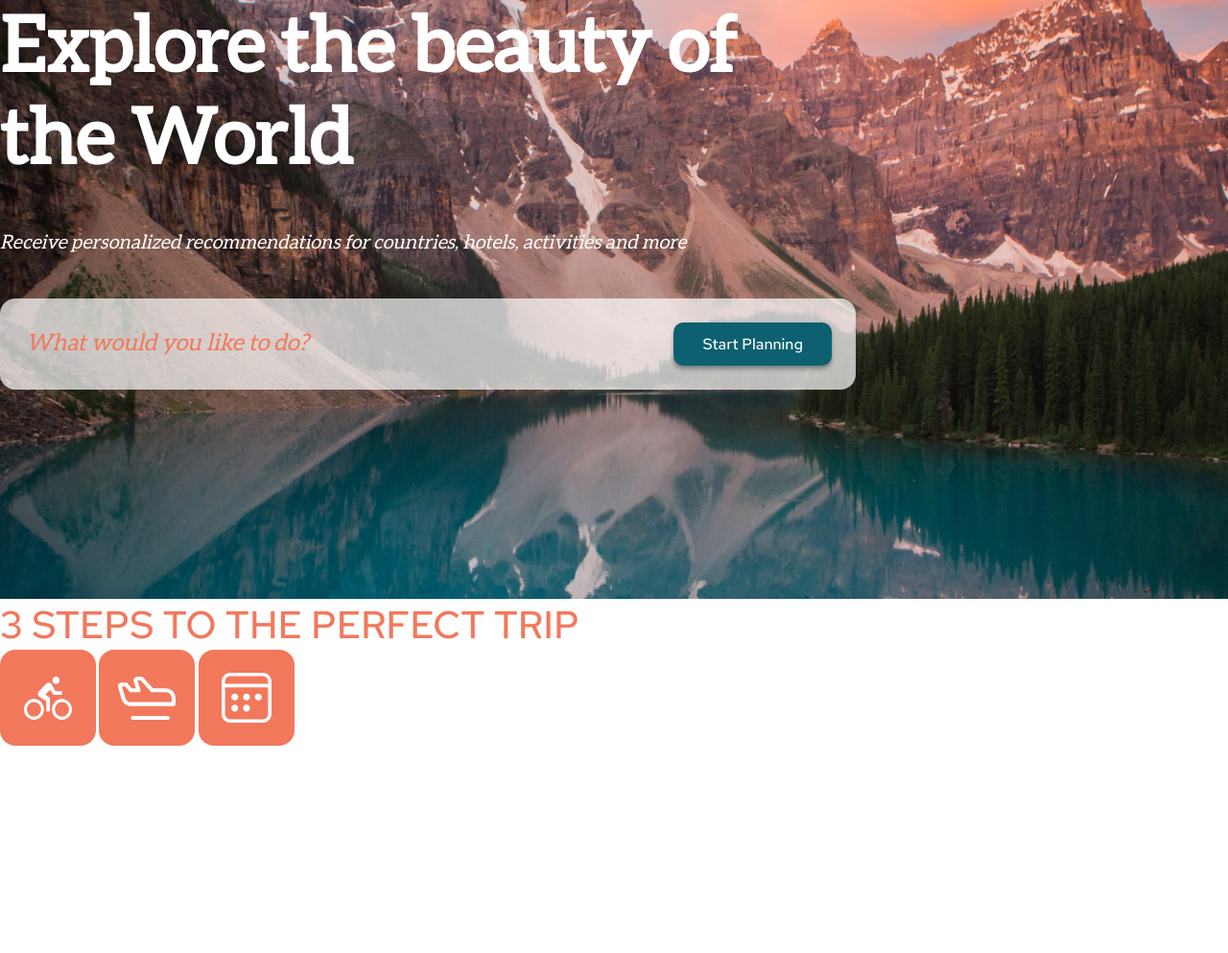
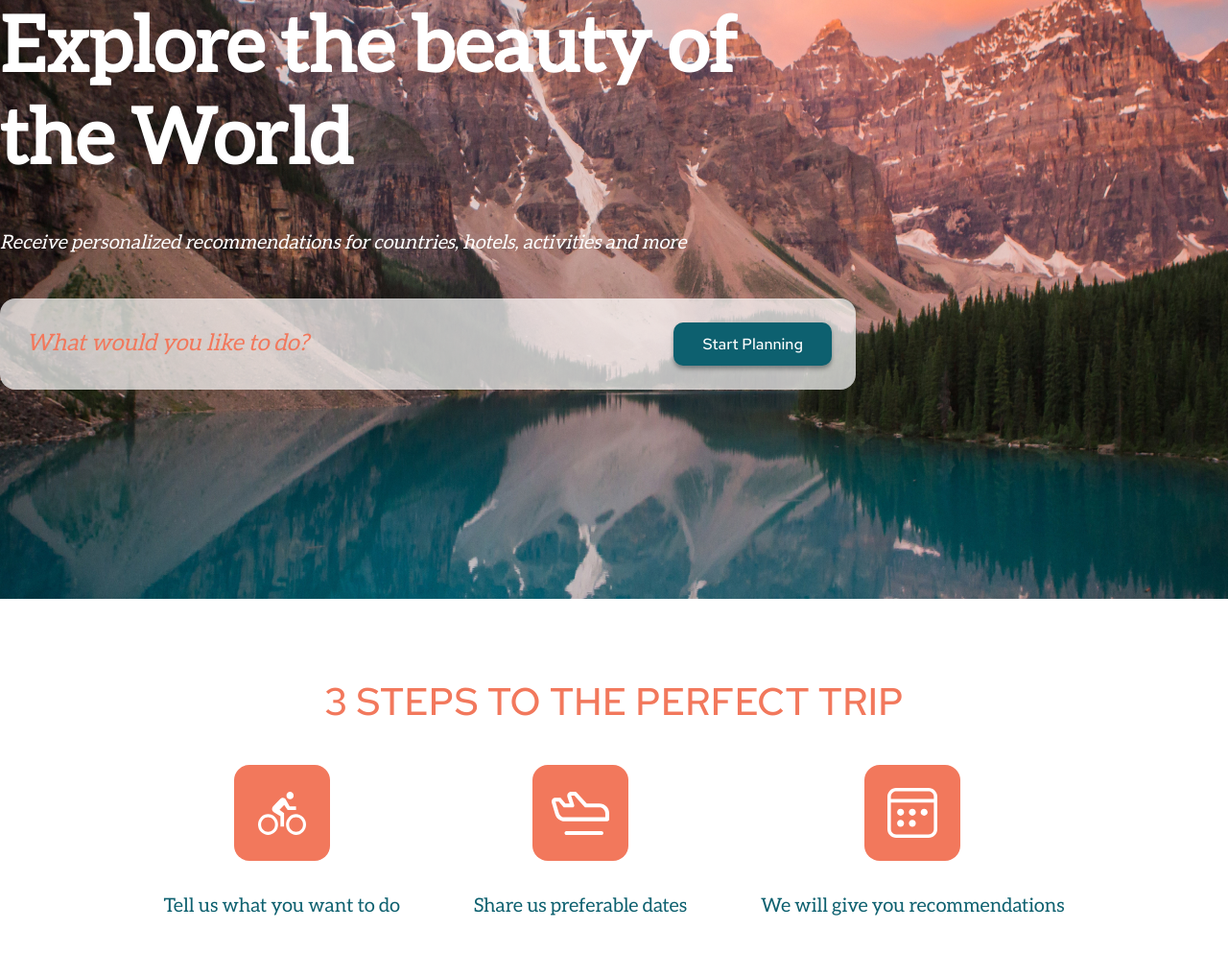
Before and after one commit to Denis-Shag/travel, a plain HTML site: page index.html in a window 1280 px wide. Shown: the part 141-1134 px from the top of the page at 96% size. Before the commit the page ends 923 px from the top, so only its background shows below. Drawn offline with Linux system fonts and the light colour scheme; files whose address does not match are found by name.

Commit message:
init: add style for second section

```diff
--- a/index.html
+++ b/index.html
@@ -51,15 +51,19 @@
             <div class="steps__container">
                 <h2 class="steps_title">3 STEPS TO THE PERFECT TRIP</h2>
                 <div class="steps__content">
-                    <object data="/travel/img/icons/Frame 28.svg" type="image/svg+xml">
+                    <div class="icons__box">
+                        <object data="/travel/img/icons/Frame 28.svg" type="image/svg+xml"></object>
                         <p class="steps-icons_signature">Tell us what you want to do</p>
-                    </object>
-                    <object data="/travel/img/icons/Frame 12.svg" type="image/svg+xml">
+                    </div>
+                    <div class="icons__box">
+                        <object data="/travel/img/icons/Frame 12.svg" type="image/svg+xml"></object>
                         <p class="steps-icons_signature">Share us preferable dates</p>
-                    </object>
-                    <object data="/travel/img/icons/Frame 11.svg" type="image/svg+xml">
+                    </div>
+                    <div class="icons__box">
+                        <object data="/travel/img/icons/Frame 11.svg" type="image/svg+xml"></object>
                         <p class="steps-icons_signature">We will give you recommendations</p>
-                    </object>
+                    </div>
+
                 </div>
             </div>
         </div>
--- a/travel/sass/abstracts/_variables.scss
+++ b/travel/sass/abstracts/_variables.scss
@@ -2,5 +2,5 @@ $content-width: 1440px;
 
 $color-light: #FFFFFF;
 $color-primary: #F2785C;
-$button-passive: #0D606F;
+$color-main: #0D606F;
 $button-active: #0a8297;
--- a/travel/sass/components/_buttons.scss
+++ b/travel/sass/components/_buttons.scss
@@ -3,7 +3,7 @@
     @include font ($weight: 500, $size: 16px, $height: 21px);
     @extend %transition;
     color: $color-light;
-    background-color: $button-passive;
+    background-color: $color-main;
     box-shadow: 0px 4px 4px rgba(0, 0, 0, 0.25), 0px 2px 3px rgba(13, 96, 111, 0.16);
     border-radius: 10px;
     padding: 10px 30px;
--- a/travel/sass/components/_steps.scss
+++ b/travel/sass/components/_steps.scss
@@ -0,0 +1,19 @@
+.steps__container {
+    padding: 80px 132px 97px;
+}
+.steps_title {
+    text-align: center;
+}
+.steps__content {
+    padding-top: 40px;
+    display: flex;
+    justify-content: space-around;
+}
+.steps-icons_signature {
+    padding-top: 30px;
+    @include font ($size: 20px, $height: 24px);
+    color: $color-main;
+}
+.icons__box {
+    text-align: center;
+}
```
Also changed, not shown: travel/sass/style.css, 1 other file.
